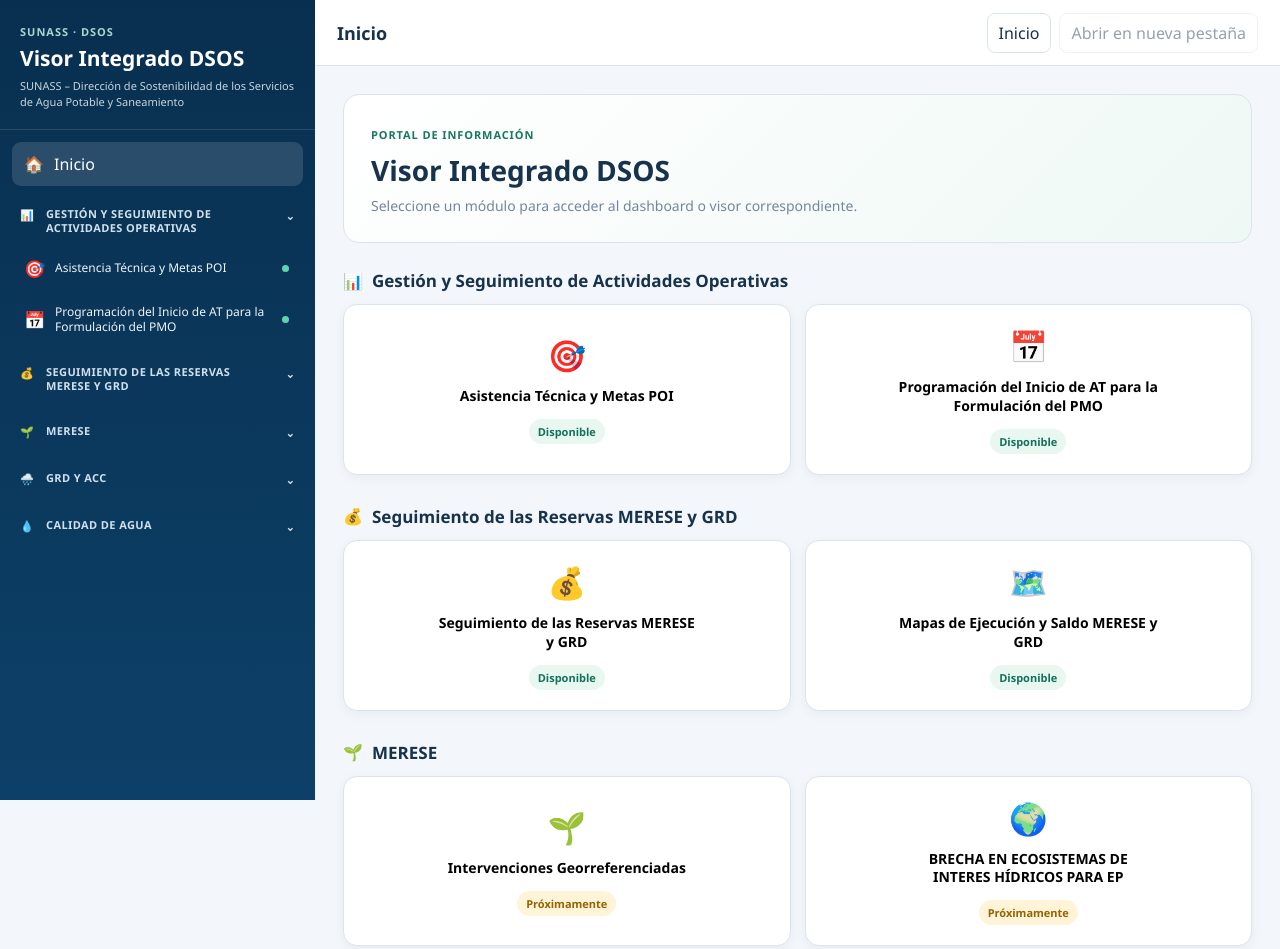
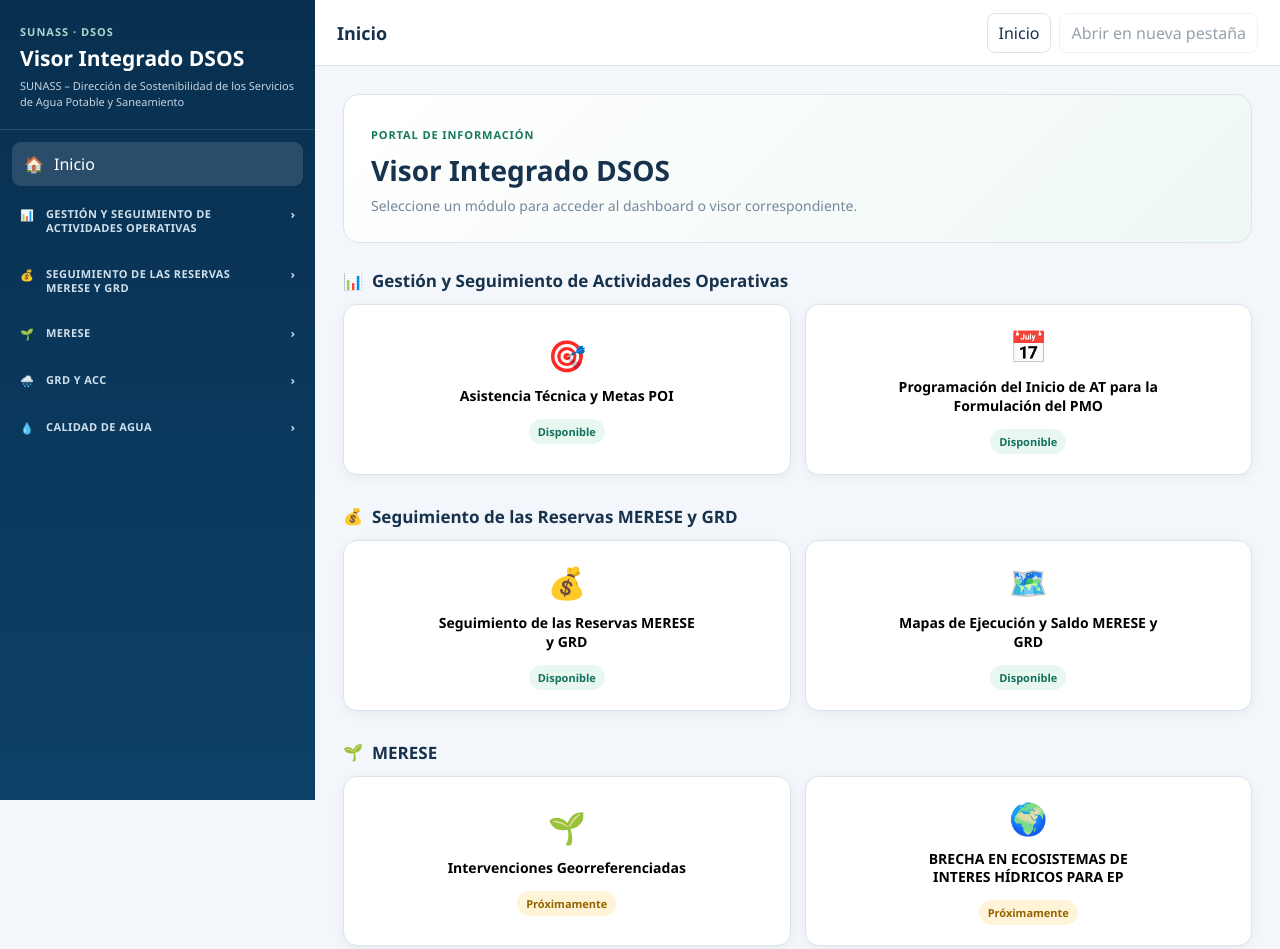
Before and after one commit to visor-dsos/visor-dsos, a plain HTML site: page index.html in a window 1280 px wide. Shown: the top 949 px of the page. Drawn offline with Linux system fonts and the light colour scheme.

Commit message:
Fix collapsed class logic for items and header

```diff
--- a/index.html
+++ b/index.html
@@ -148,7 +148,8 @@
 
   const items = document.createElement("div");
   items.className = "groupItems";
-  if(index !== 0) items.classList.add("collapsed");
+  items.classList.add("collapsed");
+  header.classList.add("closed");
 
   header.addEventListener("click", () => {
     items.classList.toggle("collapsed");
```
